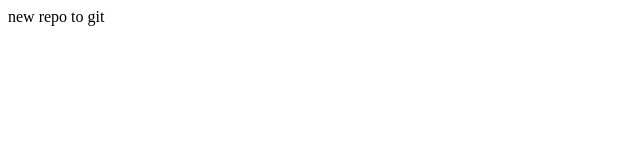
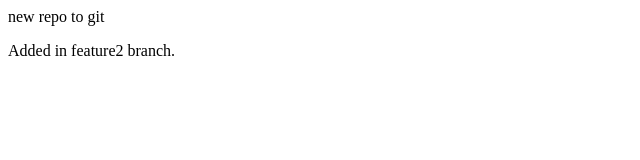
Before and after one commit to silpa-sudharshini/LocalRepo, a plain HTML site: page index.html in a window 1280 px wide. Shown: the whole page, without its empty margins (0-640 px from the left). Drawn offline with Linux system fonts and the light colour scheme.

Commit message:
Updated README.md

```diff
--- a/index.html
+++ b/index.html
@@ -1 +1,2 @@
 <p>new repo to git</p>
+<p>Added in feature2 branch.</p>
```
Also changed, not shown: 1 other file.
